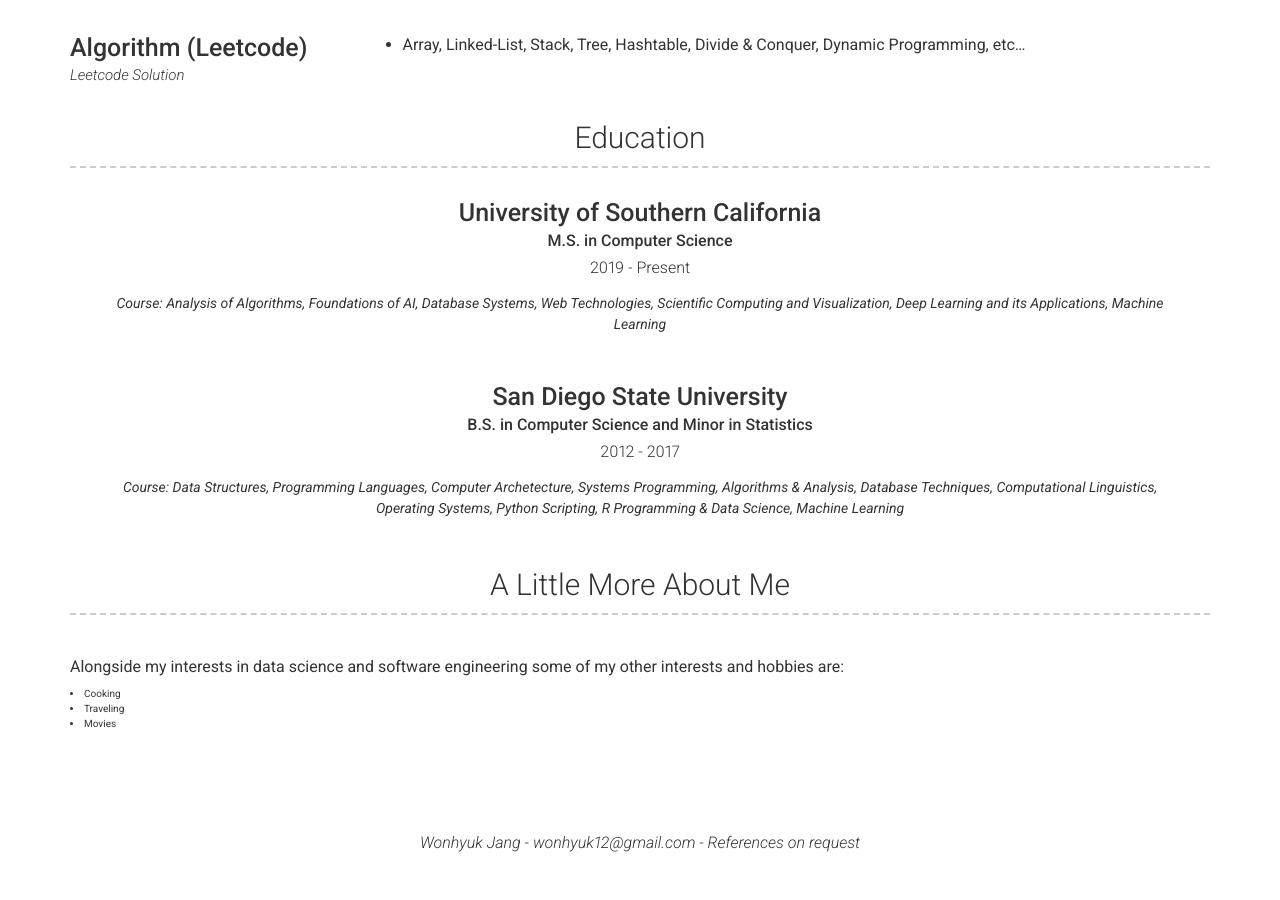
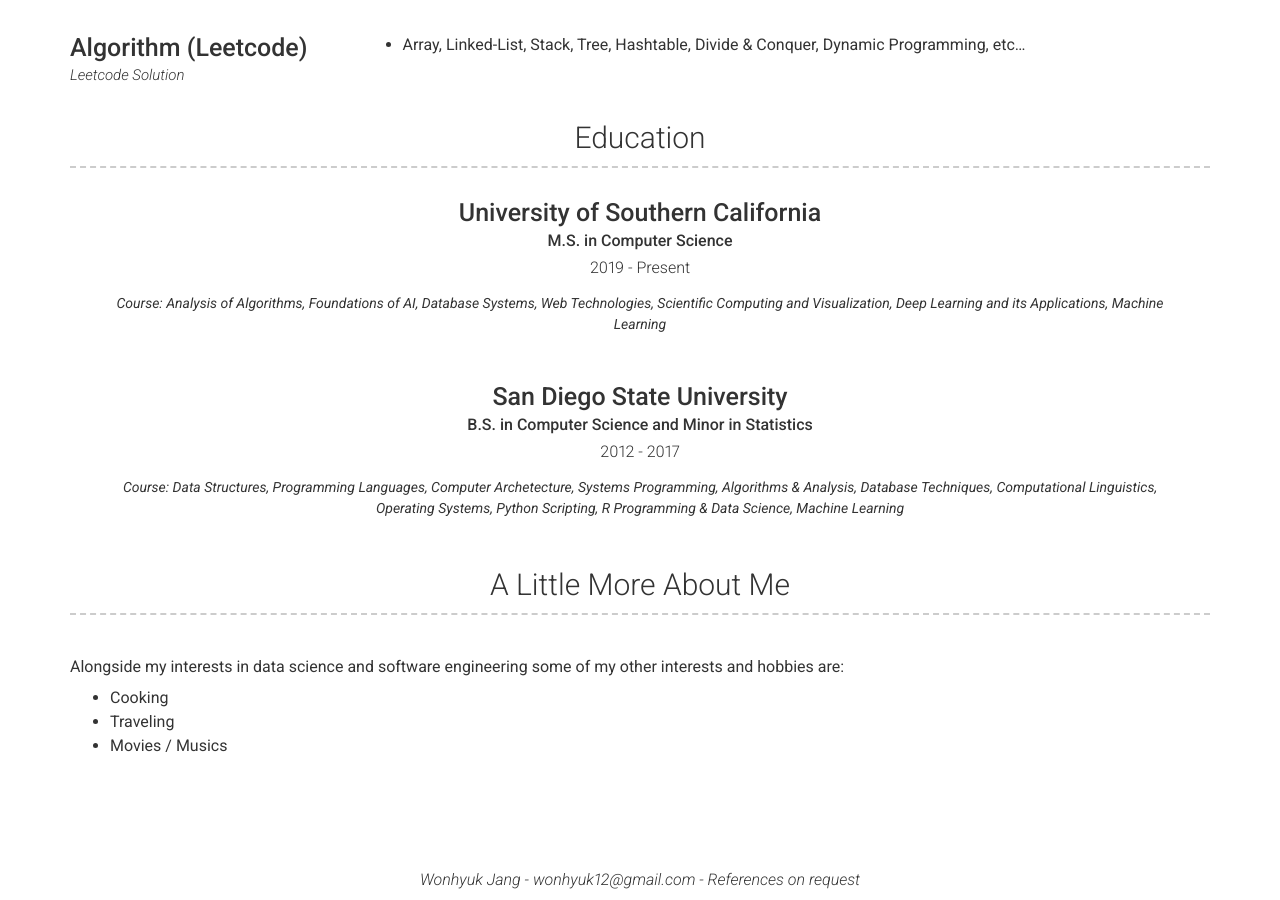
Before and after one commit to wonhyukjang/wonhyukjang.github.io, a Jekyll site: the page built from index.md, in a window 1280 px wide and 900 px high, scrolled down 1729 px. Built offline with Jekyll 4.4.1, drawn with Linux system fonts in a browser that asks for light colours; nearby versions of some CDN libraries; before the commit the page ends 2592 px from its top, so only the background shows below that.

Commit message:
file added

```diff
--- a/_config.yml
+++ b/_config.yml
@@ -232,9 +232,9 @@ content:
     layout: text
     content: | # this will include new lines to allow paragraphs
       Alongside my interests in data science and software engineering some of my other interests and hobbies are:
-        <li> Cooking </li>
-        <li> Traveling </li>
-        <li> Movies </li>
+      - Cooking
+      - Traveling
+      - Movies / Musics
 
 # Or you could title it **Skills** and write a bit more about things that make you more desirable, like *leadership* or *teamwork*
 
```
